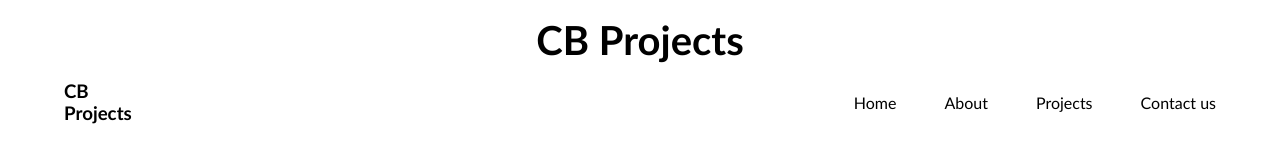
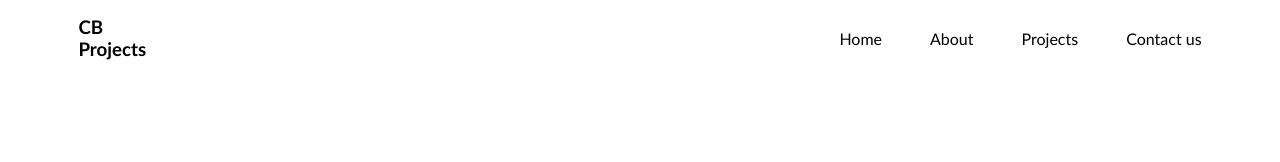
Before and after one commit to ThomGlynnGit/cb-projects, a website built with webpack: page src/index.html in a window 1280 px wide. Built offline with nearby package versions, Linux system fonts and the light colour scheme.

Commit message:
Remove header title & rearrange nav bar

```diff
--- a/src/index.css
+++ b/src/index.css
@@ -10,14 +10,9 @@
 
 .head-container {
   display: flex;
-  flex-direction: column;
-  align-items: center;
-}
-
-h1 {
-  font-weight: 900;
-  font-size: 2.5rem;
-  margin: 1rem;
+  justify-content: center;
+  padding: 1rem;
+  background-color: white;
 }
 
 /* Navigation bar */
@@ -47,3 +42,7 @@ h1 {
   white-space: nowrap;
   font-size: 1rem;
 }
+
+.nav-btn:hover {
+  border-bottom: solid 2px;
+}
--- a/src/index.html
+++ b/src/index.html
@@ -7,7 +7,6 @@
   </head>
   <body>
     <div class="head-container">
-      <h1 class="logo">CB Projects</h1>
       <div class="nav-container">
         <h3 class="logo">CB<br />Projects</h3>
         <div class="nav-buttons">
```
